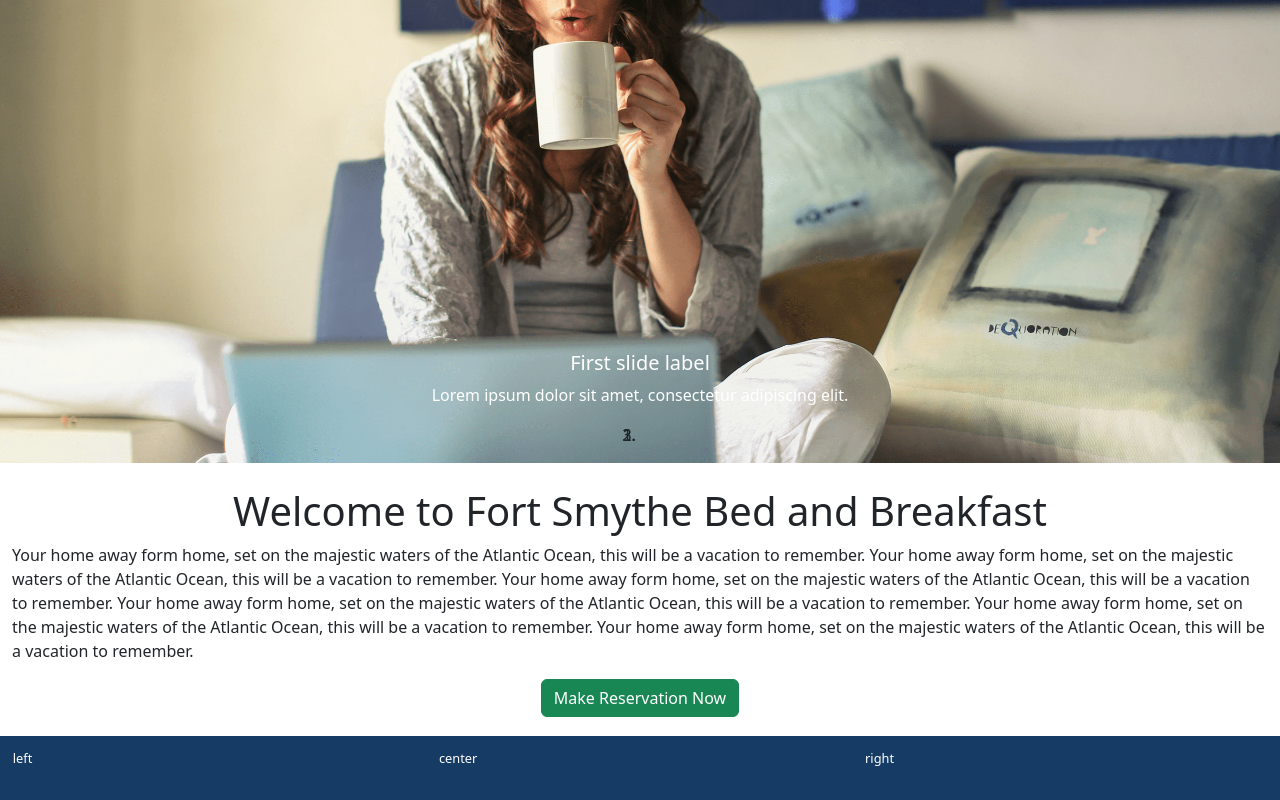
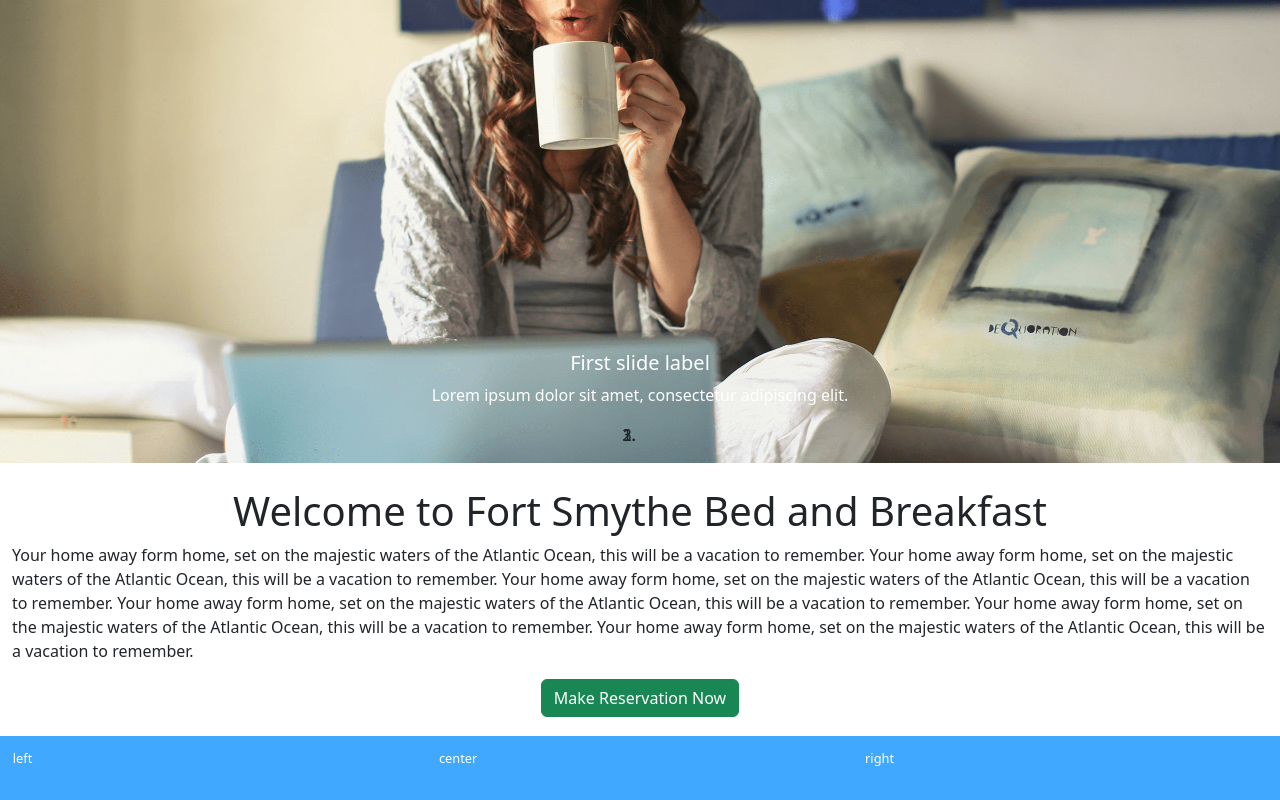
Before and after one commit to inboron/bookings, a plain HTML site: page working-html/index.html in a window 1280 px wide. Shown: the part 306-1106 px from the top of the page. Drawn offline with nearby package versions, Linux system fonts and the light colour scheme; files whose address does not match are found by name.

Commit message:
change directory

```diff
--- a/templates/index.html
+++ b/working-html/index.html
@@ -15,7 +15,7 @@
     <style>
             .my-footer {
                 height: 5em;
-                background-color: #163b65;
+                background-color: #40a9ff;
                 margin-top: 1.5em;
                 padding: 1em;
                 color: white;
```
Lines whose indentation alone changed are shown as unchanged.
